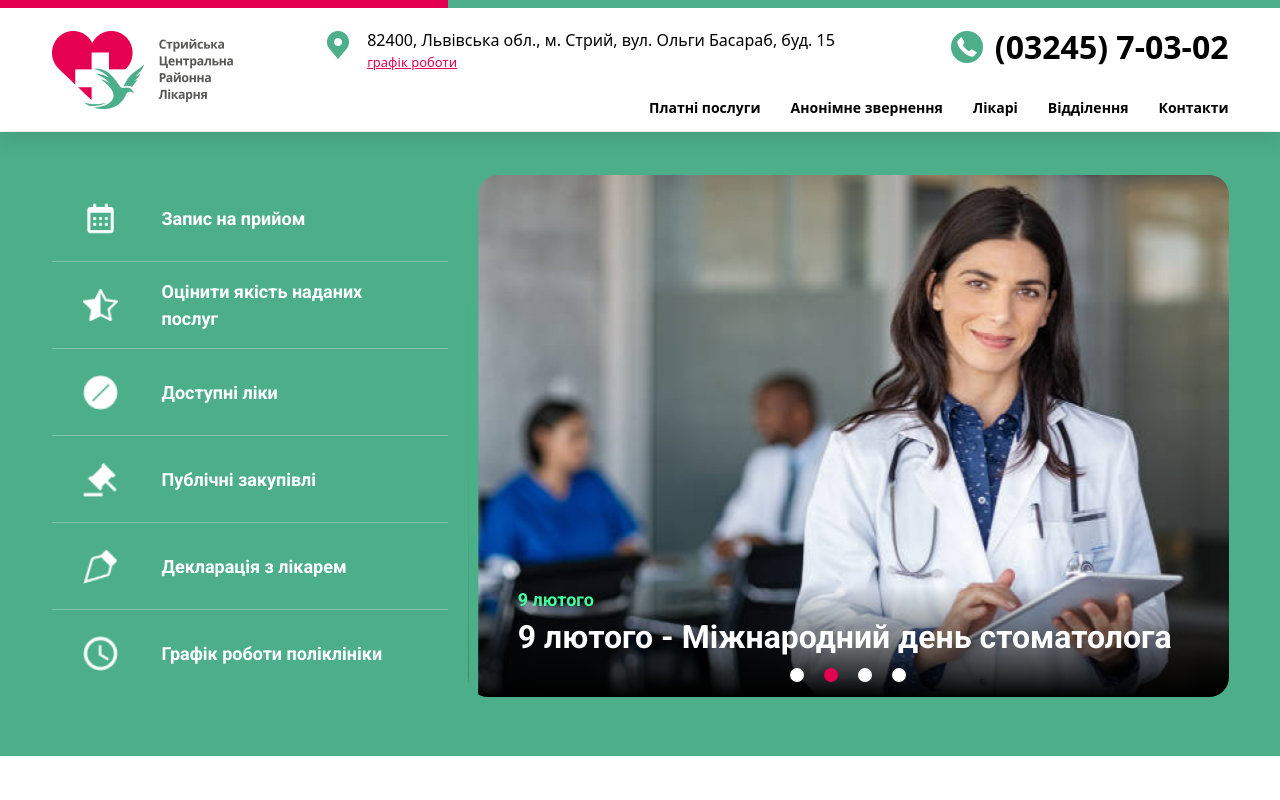
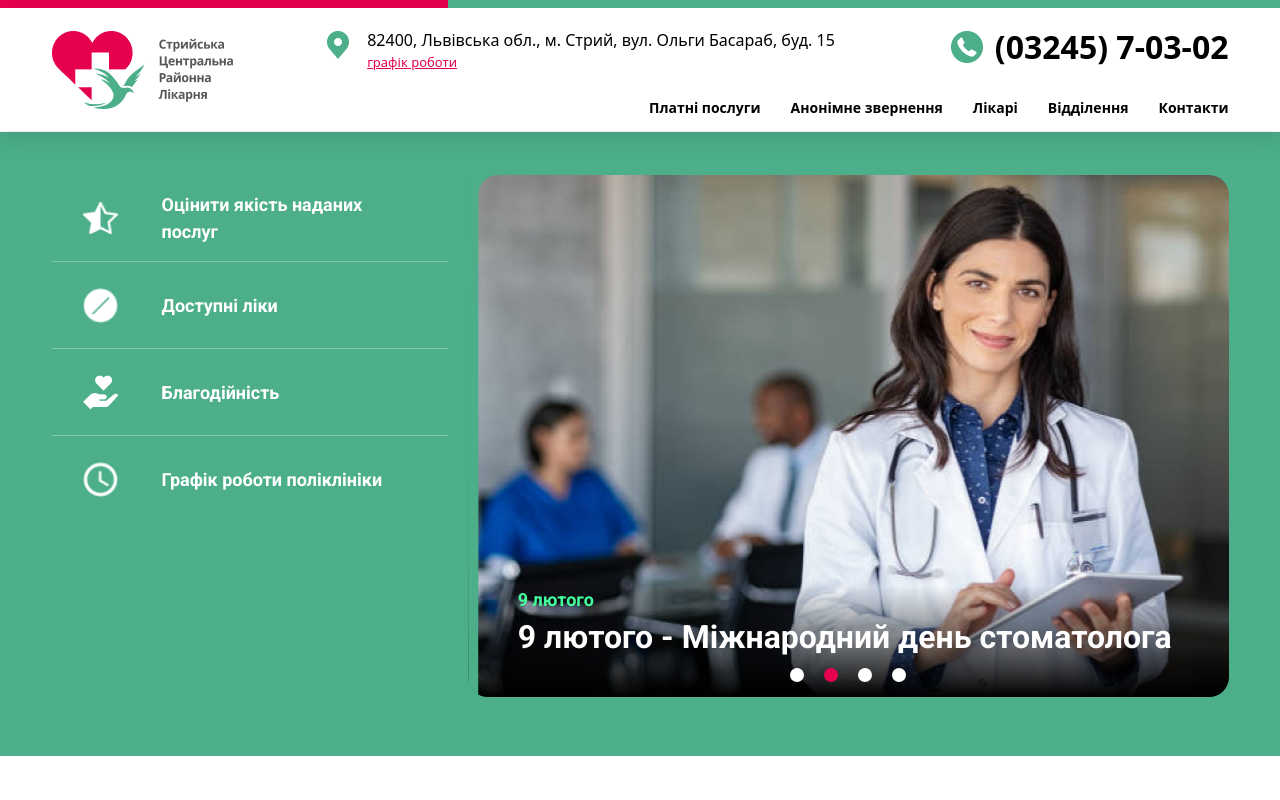
Before and after one commit to Hiko1234/ExamITstep-Rymar-Mitsko, a Next.js app: page / in a window 1280 px wide. Shown: the top 800 px of the page. Built offline with nearby package versions, Linux system fonts and the light colour scheme.

Commit message:
HomePage fixed; Added charity

```diff
--- a/src/components/homePage/navigation/index.tsx
+++ b/src/components/homePage/navigation/index.tsx
@@ -1,33 +1,36 @@
-import React from 'react'
+import React from 'react';
 // import styles
-import s from "./HomeNav.module.scss"
+import s from "./HomeNav.module.scss";
 // import link
-import Link from 'next/link'
-// import img
+import Link from 'next/link';
+// import Image
 import Image from 'next/image'
-import icon1 from "../../../assets/img/homePage/nav/calendar.png"
-import icon2 from "../../../assets/img/homePage/nav/star.png"
-import icon3 from "../../../assets/img/homePage/nav/medicine.png"
-import icon4 from "../../../assets/img/homePage/nav/purchases.png"
-import icon5 from "../../../assets/img/homePage/nav/declaration.png"
-import icon6 from "../../../assets/img/homePage/nav/workschedule.png"
+//img
+// import icon1 from "../../../assets/img/homePage/nav/calendar.png";
+// import icon4 from "../../../assets/img/homePage/nav/purchases.png";
+// import icon5 from "../../../assets/img/homePage/nav/declaration.png";
+import icon2 from "../../../assets/img/homePage/nav/star.png";
+import icon3 from "../../../assets/img/homePage/nav/medicine.png";
+import icon6 from "../../../assets/img/homePage/nav/workschedule.png";
+import icon7 from "../../../assets/img/homePage/nav/charity.png";
 
 const links = [
-    { text: "Запис на прийом", img: icon1, path: "/"},
-    { text: "Оцінити якість наданих послуг", img: icon2, path: "/rateWork"},
-    { text: "Доступні ліки", img: icon3, path: "/"},
-    { text: "Публічні закупівлі", img: icon4, path: "/"},
-    { text: "Декларація з лікарем", img: icon5, path: "/"},
-    { text: "Графік роботи поліклініки", img: icon6, path: "/"},
+    // { text: "Запис на прийом", img: icon1, path: "/" },
+    // { text: "Публічні закупівлі", img: icon4, path: "/" },
+    // { text: "Декларація з лікарем", img: icon5, path: "/" },
+    { text: "Оцінити якість наданих послуг", img: icon2, path: "/rateWork" },
+    { text: "Доступні ліки", img: icon3, path: "/" },
+    { text: "Благодійність", img: icon7, path: "/"},
+    { text: "Графік роботи поліклініки", img: icon6, path: "/" },
 ]
 
 const HomeNav = () => {
     return (
         <>
             <div className={s.homeNav}>
-            {links.map((link)=>(
+                {links.map((link) => (
                     <Link className={s.homeNav__link} href={link.path}>
-                    <Image className={s.homeNav__link_img} src={link.img} alt={link.text} width={35} height={35}/>
+                        <Image className={s.homeNav__link_img} src={link.img} alt={link.text} width={35} height={35} />
                         <span className={s.homeNav__link_text}>{link.text}</span>
                     </Link>
                 ))}
```
Also changed, not shown: src/assets/img/homePage/nav/charity.png (added). Lines whose indentation alone changed are shown as unchanged.
